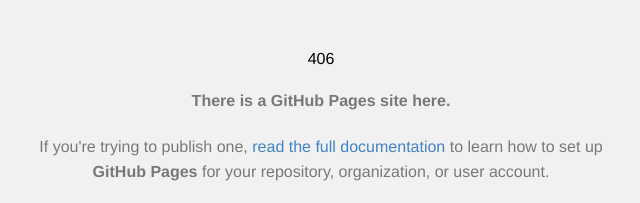
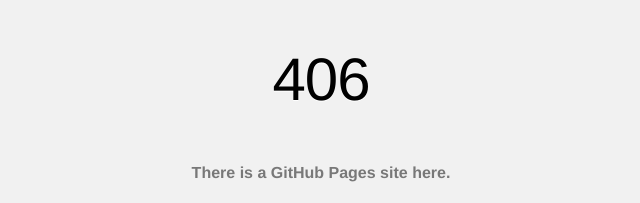
Before and after one commit to senpuuki/senpuuki.github.io, a plain HTML site: page index.html in a window 1280 px wide. Shown: the top 203 px of the page, without its empty margins (319-959 px from the left). Drawn offline with Linux system fonts and the light colour scheme.

Commit message:
fixed typo

```diff
--- a/index.html
+++ b/index.html
@@ -51,7 +51,7 @@
   <body>
 
     <div class="container">
-      <h>406</h>
+      <h1>406</h1>
       <p><strong>There is a GitHub Pages site here.</strong></p>
 
       <p>
```
